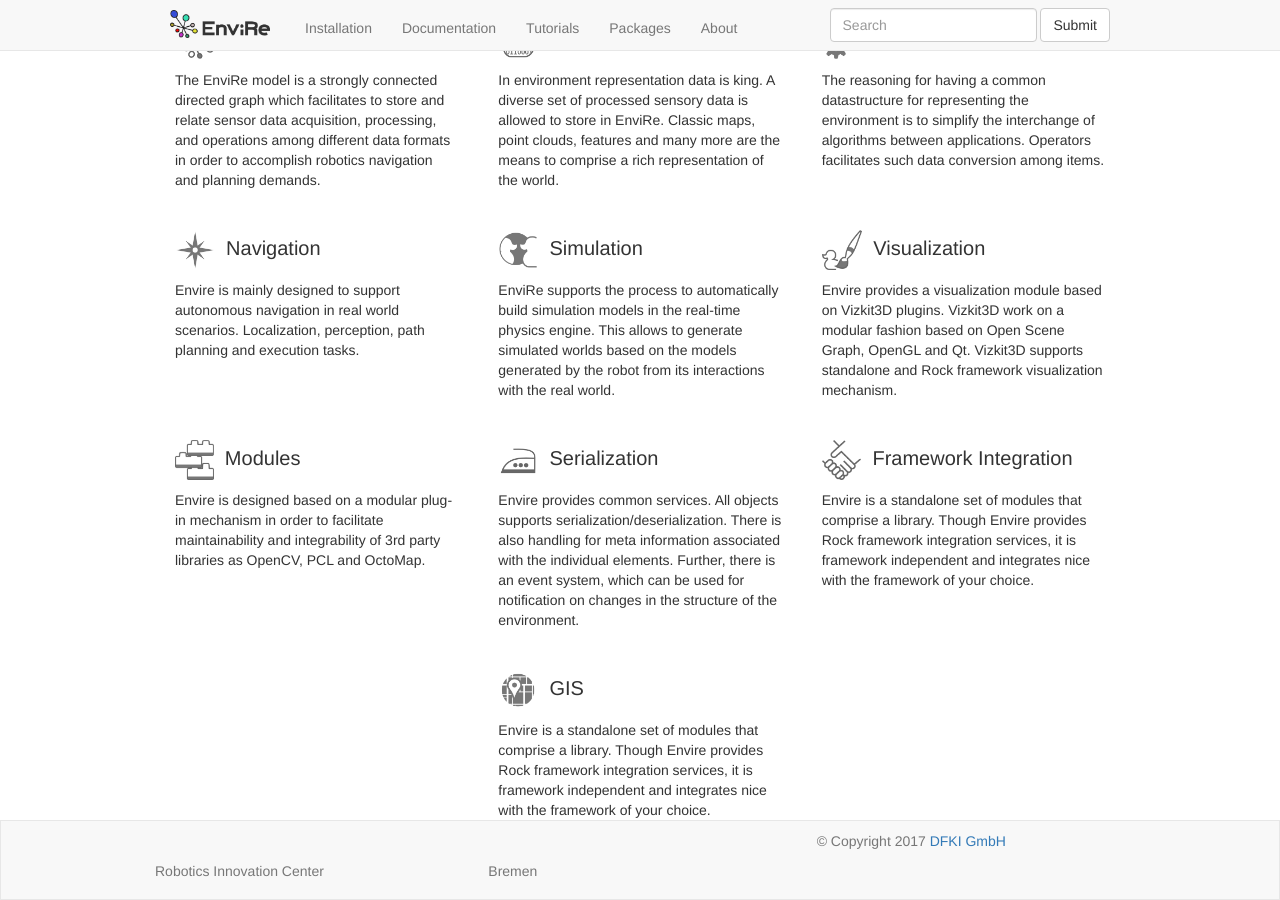
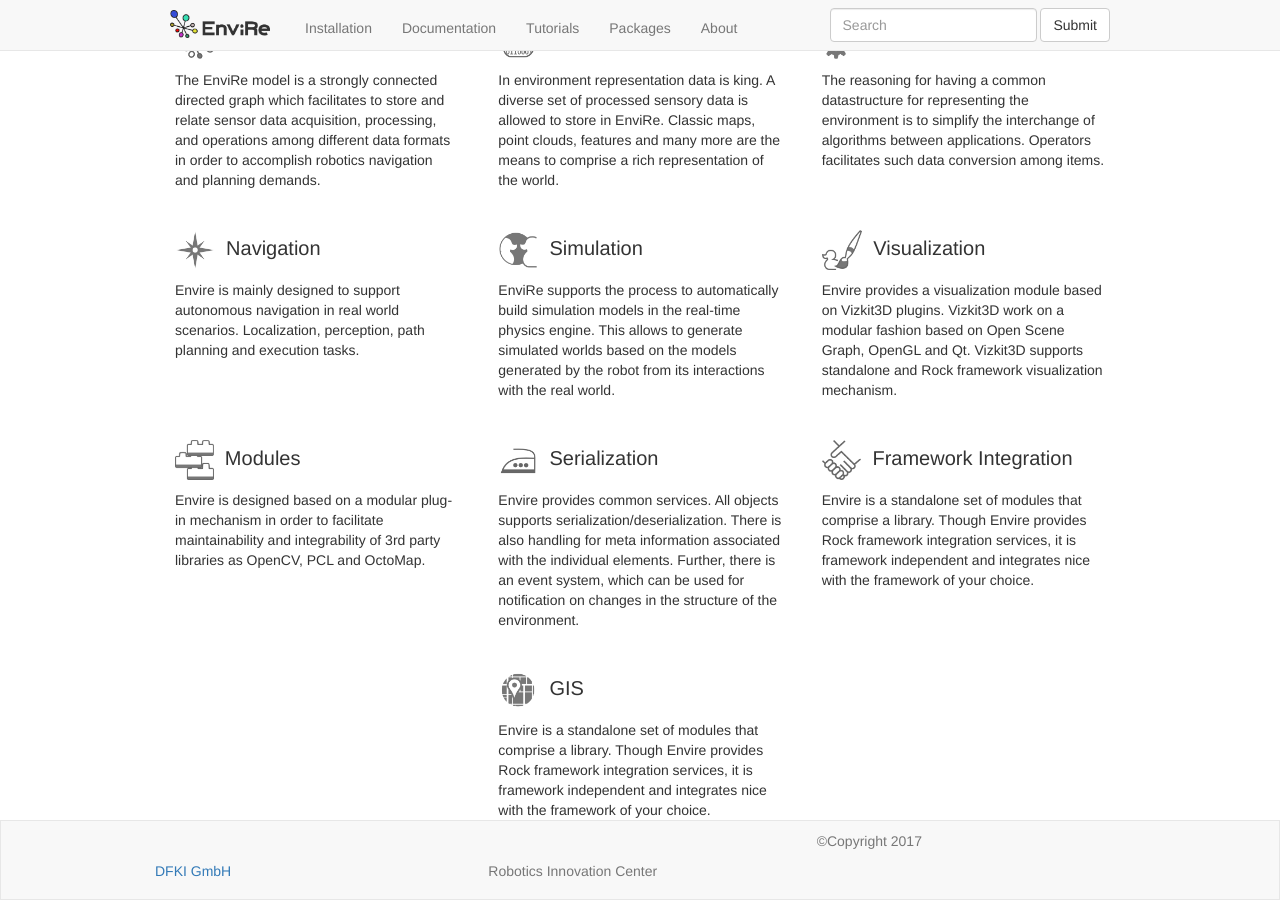
Before and after one commit to envire/envire.github.io, a Jekyll site: the page built from index.html, in a window 1280 px wide and 900 px high, scrolled down 1054 px. Built offline with Jekyll 4.4.1, drawn with Linux system fonts in a browser that asks for light colours; nearby versions of some CDN libraries.

Commit message:
footer: adapt it

```diff
--- a/_includes/footer.html
+++ b/_includes/footer.html
@@ -2,14 +2,14 @@
       <div class="footer_wrapper">
         <div class="row">
             <div class="col-md-4">
-                <p class="text-muted">&copy; Copyright 2017 <a href="http://robotik.dfki-bremen.de"> DFKI GmbH </a> </p>
+                <p class="text-muted">&copy;Copyright 2017</p>
+            </div>
+            <div class="col-md-4">
+                <p class="text-muted"><a href="http://robotik.dfki-bremen.de"> DFKI GmbH</a></p>
             </div>
             <div class="col-md-4">
                 <p class="text-muted">Robotics Innovation Center</p>
             </div>
-            <div class="col-md-4">
-                <p class="text-muted">Bremen</p>
-            </div>
         </div>
       </div>
     </footer>
```
